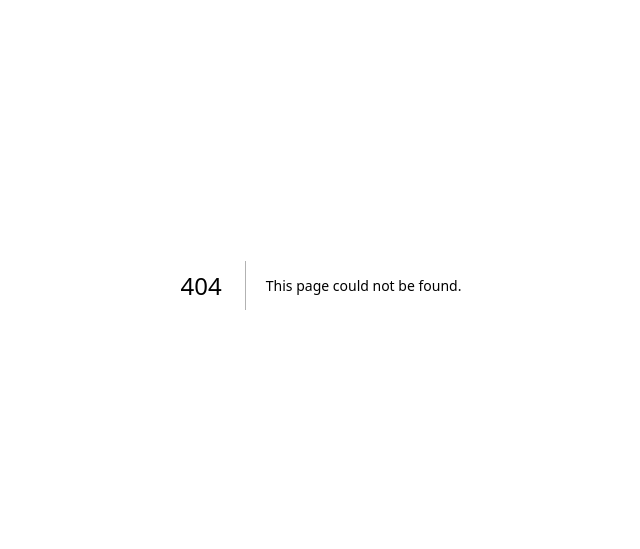
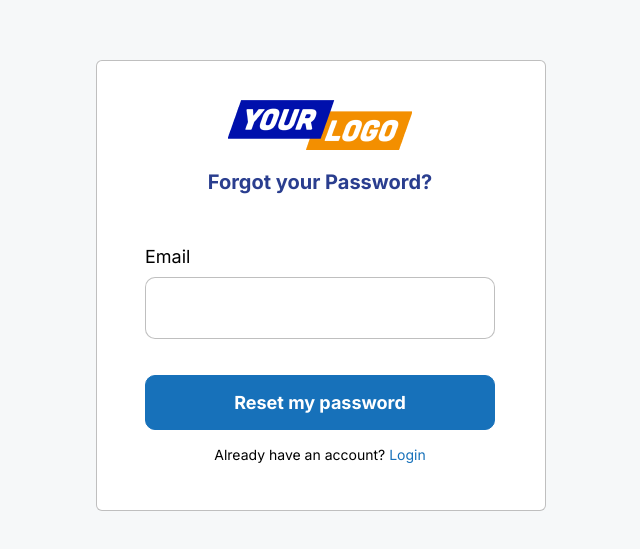
Before and after one commit to SeniorIntern/nikhil-task, a Next.js app: page /forgot-password in a window 1280 px wide. Before the commit this address had no page. Shown: the part 115-664 px from the top of the page, without its empty margins (319-959 px from the left). Built offline with nearby package versions, Linux system fonts and the light colour scheme.

Commit message:
add forget-password page

```diff
--- /dev/null
+++ b/app/forgot-password/page.tsx
@@ -0,0 +1,47 @@
+'use client';
+
+import Button from '@/components/Button';
+import Input from '@/components/Input';
+import Label from '@/components/Label';
+import Logo from '@/public/logo.png';
+import Image from 'next/image';
+import Link from 'next/link';
+import { useRouter } from 'next/navigation';
+
+export default function Page() {
+  const router = useRouter();
+
+  return (
+    <main className="flex min-h-screen items-center justify-center bg-[var(--background)]">
+      <form
+        className="w-[450px] rounded-md border border-[var(--primary-gray)] bg-white pb-[45px] pl-[48px] pr-[50px] pt-[39px]"
+        onSubmit={(e) => {
+          e.preventDefault();
+          router.push('/change-password');
+        }}
+      >
+        <div className="mb-[46px] flex flex-col items-center gap-[17px]">
+          <Image alt="Your Logo" src={Logo} width={184} height={50} />
+          <p className="text-[20px] font-bold text-[#2A3E8F]">
+            Forgot your Password?
+          </p>
+        </div>
+
+        <div className="mb-[36px] grid gap-[7px]">
+          <Label labelContent="Email" htmlFor="reset-email" />
+          <Input id="login-email" />
+        </div>
+
+        <div className="grid gap-[14px]">
+          <Button buttonContent="Reset my password" type="submit" />
+          <span className="text-center text-[14px]">
+            Already have an account?&nbsp;
+            <Link href="/" className="text-[var(--primary-blue)]">
+              Login{' '}
+            </Link>
+          </span>
+        </div>
+      </form>
+    </main>
+  );
+}
```
